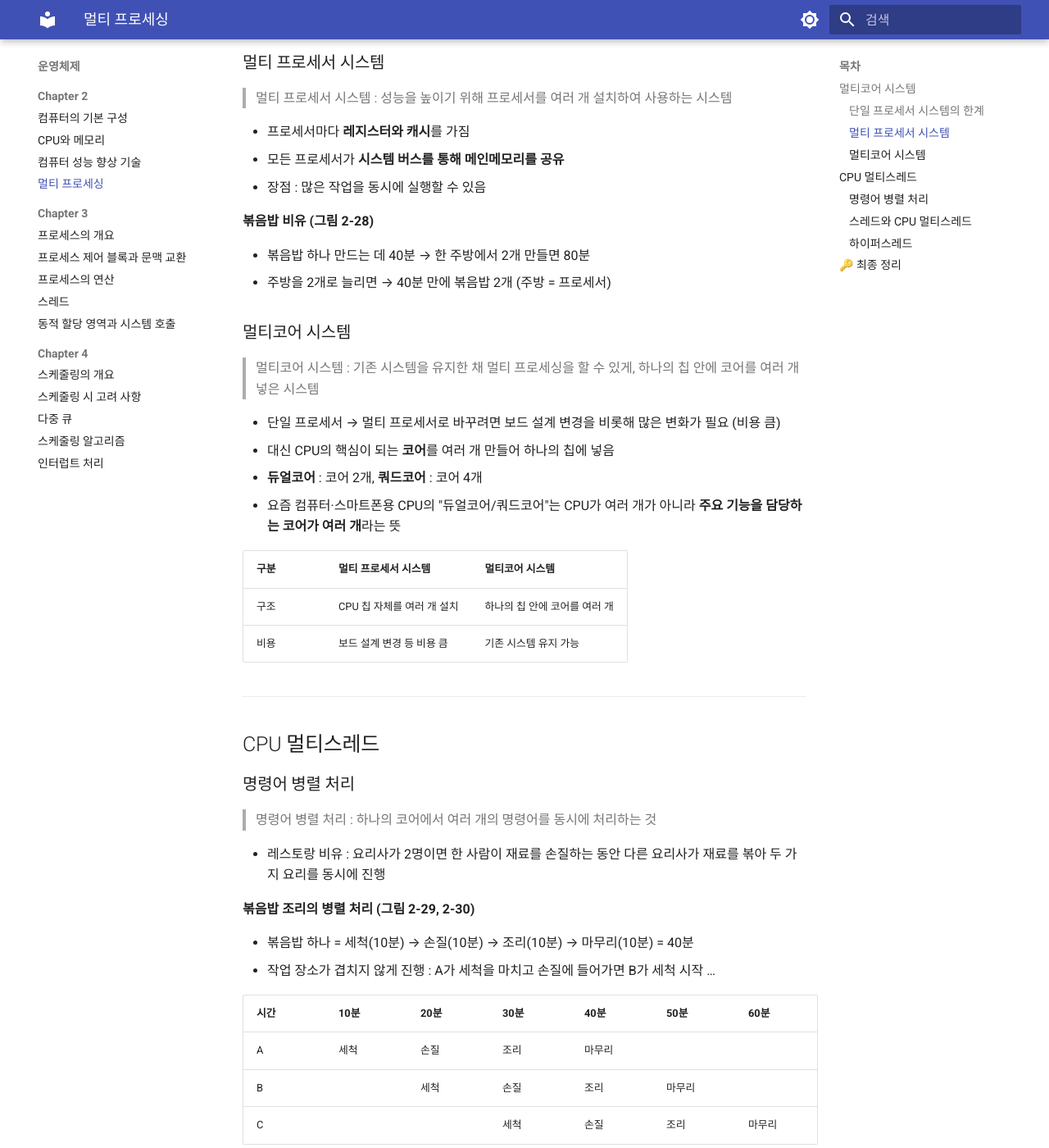
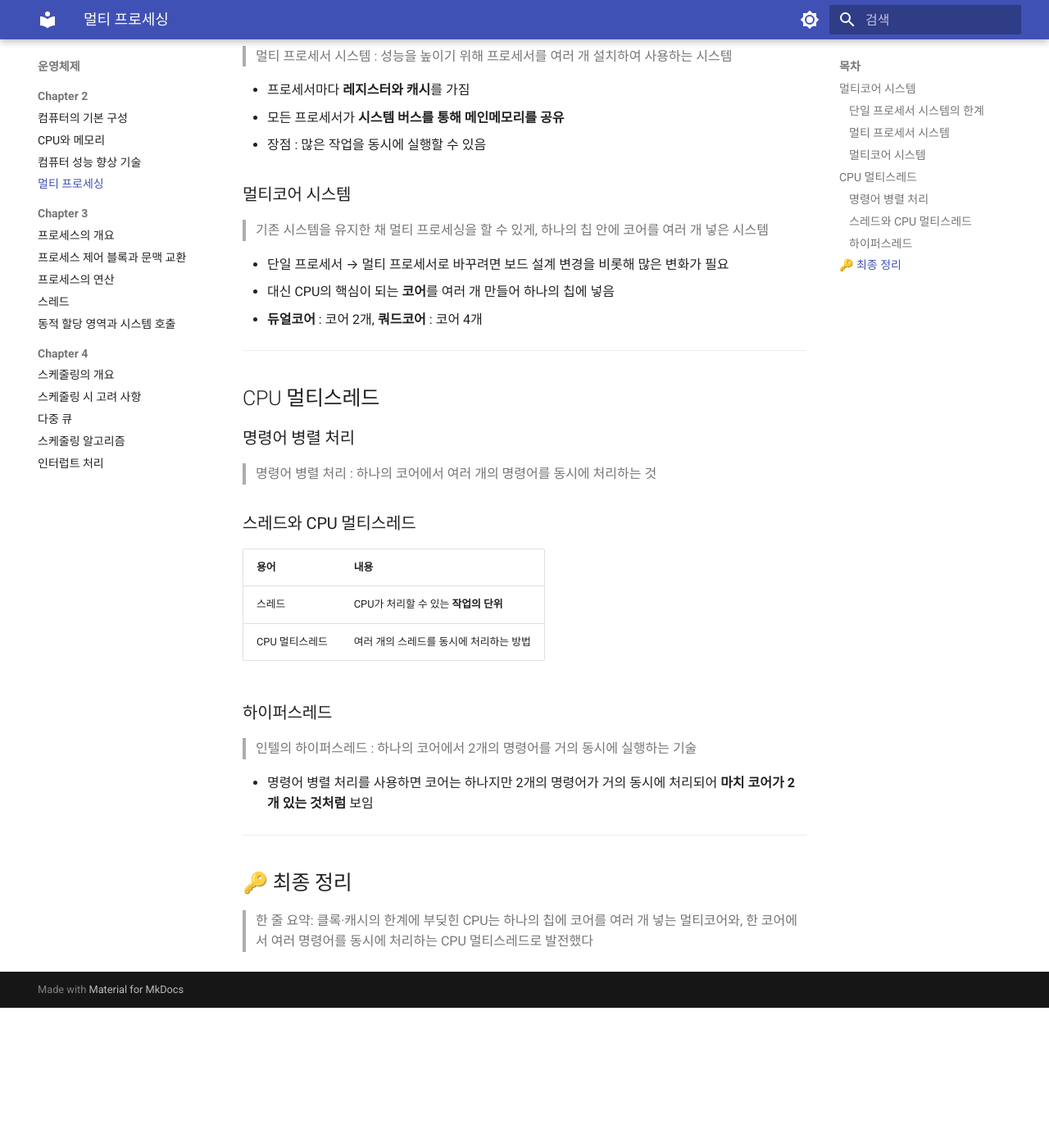
Before and after one commit to CokaNuri/CSBE, an MkDocs documentation site: the page built from docs/operating-system/Chapter 2 - 컴퓨터 구조/04 멀티 프로세싱.md, in a window 1280 px wide and 1400 px high, scrolled down 716 px. Shown: the whole window at 82% size. Built offline with MkDocs 1.6.1 and Material for MkDocs 9.7.7, drawn with Linux system fonts in a browser that asks for light colours; after the commit the page ends 1945 px from its top, so only the background shows below that; some of the changed text lies outside the part shown.

Commit message:
Chapter2 최종 정리

```diff
--- a/docs/operating-system/Chapter 2 - 컴퓨터 구조/04 멀티 프로세싱.md
+++ b/docs/operating-system/Chapter 2 - 컴퓨터 구조/04 멀티 프로세싱.md
@@ -1,21 +1,21 @@
 # 멀티 프로세싱
 
-> 프로세서(코어)를 여러 개 사용하거나, 하나의 코어에서 여러 명령어를 동시에 처리하여 성능을 높이는 기술
+> 프로세서를 여러 개 사용하거나, 하나의 코어에서 여러 명령어를 동시에 처리하여 성능을 높이는 기술
 
 ## 멀티코어 시스템
 
 ### 단일 프로세서 시스템의 한계
 
-> 단일 프로세서 시스템 : 컴퓨터 한 대에 프로세서(CPU)가 하나 달린 시스템 — 프로세서 하나가 한 번에 하나의 작업만 처리
+> 단일 프로세서 시스템 : 컴퓨터 한 대에 프로세서가 하나 달린 시스템 <br> 프로세서 하나가 한 번에 하나의 작업만 처리
 
-**단일 프로세서에서 성능을 높이는 방법과 그 한계**
+**단일 프로세서에서 성능을 높이는 방법과 한계**
 
 | 방법 | 한계 |
 |---|---|
 | CPU 클록을 높인다 | 클록을 높이면 발열 문제 발생 → 현재 기술로는 5GHz가 넘는 CPU 개발이 어려움 |
-| 캐시 크기를 늘린다 | 비용 문제가 발목을 잡음 |
+| 캐시 크기를 늘린다 | 비용 문제 |
 
-→ 클록·캐시로는 한계에 도달했기 때문에, **코어를 여러 개 만들거나 동시에 실행 가능한 명령의 개수를 늘리는** 방향으로 발전
+→ **코어를 여러 개 만들거나 동시에 실행 가능한 명령의 개수를 늘리는** 방향으로 발전
 
 ### 멀티 프로세서 시스템
 
@@ -25,24 +25,14 @@
 - 모든 프로세서가 **시스템 버스를 통해 메인메모리를 공유**
 - 장점 : 많은 작업을 동시에 실행할 수 있음
 
-**볶음밥 비유 (그림 2-28)**
-
-- 볶음밥 하나 만드는 데 40분 → 한 주방에서 2개 만들면 80분
-- 주방을 2개로 늘리면 → 40분 만에 볶음밥 2개 (주방 = 프로세서)
 
 ### 멀티코어 시스템
 
-> 멀티코어 시스템 : 기존 시스템을 유지한 채 멀티 프로세싱을 할 수 있게, 하나의 칩 안에 코어를 여러 개 넣은 시스템
+> 기존 시스템을 유지한 채 멀티 프로세싱을 할 수 있게, 하나의 칩 안에 코어를 여러 개 넣은 시스템
 
-- 단일 프로세서 → 멀티 프로세서로 바꾸려면 보드 설계 변경을 비롯해 많은 변화가 필요 (비용 큼)
+- 단일 프로세서 → 멀티 프로세서로 바꾸려면 보드 설계 변경을 비롯해 많은 변화가 필요
 - 대신 CPU의 핵심이 되는 **코어**를 여러 개 만들어 하나의 칩에 넣음
 - **듀얼코어** : 코어 2개, **쿼드코어** : 코어 4개
-- 요즘 컴퓨터·스마트폰용 CPU의 "듀얼코어/쿼드코어"는 CPU가 여러 개가 아니라 **주요 기능을 담당하는 코어가 여러 개**라는 뜻
-
-| 구분 | 멀티 프로세서 시스템 | 멀티코어 시스템 |
-|---|---|---|
-| 구조 | CPU 칩 자체를 여러 개 설치 | 하나의 칩 안에 코어를 여러 개 |
-| 비용 | 보드 설계 변경 등 비용 큼 | 기존 시스템 유지 가능 |
 
 ---
 
@@ -52,20 +42,6 @@
 
 > 명령어 병렬 처리 : 하나의 코어에서 여러 개의 명령어를 동시에 처리하는 것
 
-- 레스토랑 비유 : 요리사가 2명이면 한 사람이 재료를 손질하는 동안 다른 요리사가 재료를 볶아 두 가지 요리를 동시에 진행
-
-**볶음밥 조리의 병렬 처리 (그림 2-29, 2-30)**
-
-- 볶음밥 하나 = 세척(10분) → 손질(10분) → 조리(10분) → 마무리(10분) = 40분
-- 작업 장소가 겹치지 않게 진행 : A가 세척을 마치고 손질에 들어가면 B가 세척 시작 …
-
-| 시간 | 10분 | 20분 | 30분 | 40분 | 50분 | 60분 |
-|---|---|---|---|---|---|---|
-| A | 세척 | 손질 | 조리 | 마무리 | | |
-| B | | 세척 | 손질 | 조리 | 마무리 | |
-| C | | | 세척 | 손질 | 조리 | 마무리 |
-
-- 순서대로 하면 120분 걸릴 볶음밥 3개를 **60분 만에** 완성 — 시간이 거의 반으로 줄어듦
 
 ### 스레드와 CPU 멀티스레드
 
@@ -80,21 +56,8 @@
 
 - 명령어 병렬 처리를 사용하면 코어는 하나지만 2개의 명령어가 거의 동시에 처리되어 **마치 코어가 2개 있는 것처럼** 보임
 
-**예 : 인텔 i7-3770 (그림 2-31)**
-
-- 4코어 + 하이퍼스레드 지원 (코어당 스레드 2개)
-- 논리 프로세서 개수 = 4 × 2 = **8개** → CPU가 8개 달린 컴퓨터처럼 보임
-- 작업 관리자에서 확인 : 소켓 1개(CPU 1개), 코어 4개, 논리 프로세서 8개
-
-<details><summary>물리 코어 4개인데 왜 8개처럼 보이는가?</summary>
-
-각 코어가 명령어 병렬 처리(하이퍼스레드)로 2개의 명령어를 거의 동시에 실행할 수 있기 때문이다. <br>
-운영체제 입장에서는 명령어를 받아 주는 창구가 8개이므로 논리적인 코어(논리 프로세서)를 8개로 인식한다. <br>
-현대의 CPU는 이렇게 하나의 칩에 멀티코어와 명령어 병렬 처리 기능을 한꺼번에 구현한다.
-</details>
-
 ---
 
 ## 🔑 최종 정리
 
-> 한 줄 요약: 클록·캐시의 한계에 부딪힌 CPU는 하나의 칩에 코어를 여러 개 넣는 멀티코어와, 한 코어에서 여러 명령어를 동시에 처리하는 CPU 멀티스레드(하이퍼스레드)로 발전했으며, 그 결과 4코어 CPU가 논리 프로세서 8개로 보이는 것처럼 물리적 개수 이상의 동시 처리가 가능해졌다
+> 한 줄 요약: 클록·캐시의 한계에 부딪힌 CPU는 하나의 칩에 코어를 여러 개 넣는 멀티코어와, 한 코어에서 여러 명령어를 동시에 처리하는 CPU 멀티스레드로 발전했다
```
Also changed, not shown: docs/operating-system/Chapter 2 - 컴퓨터 구조/03 컴퓨터 성능 향상 기술.md (+13 -17 lines).
